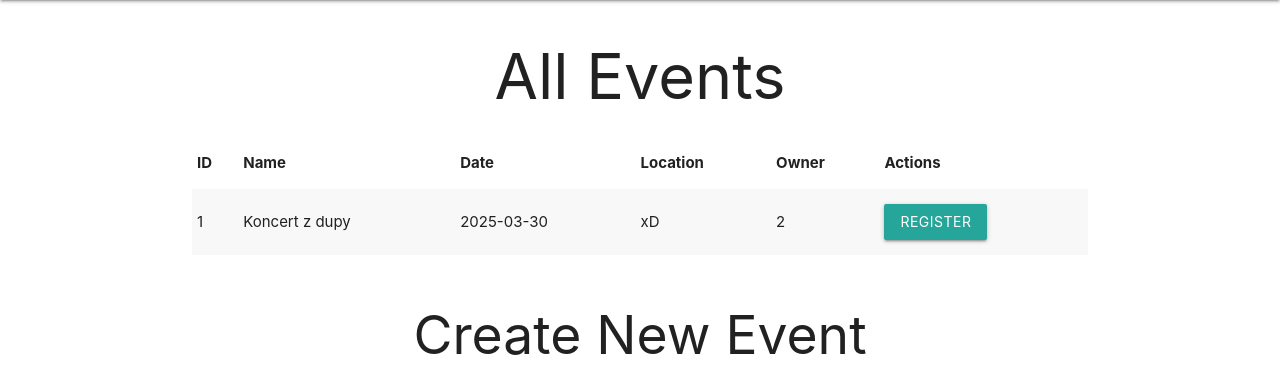
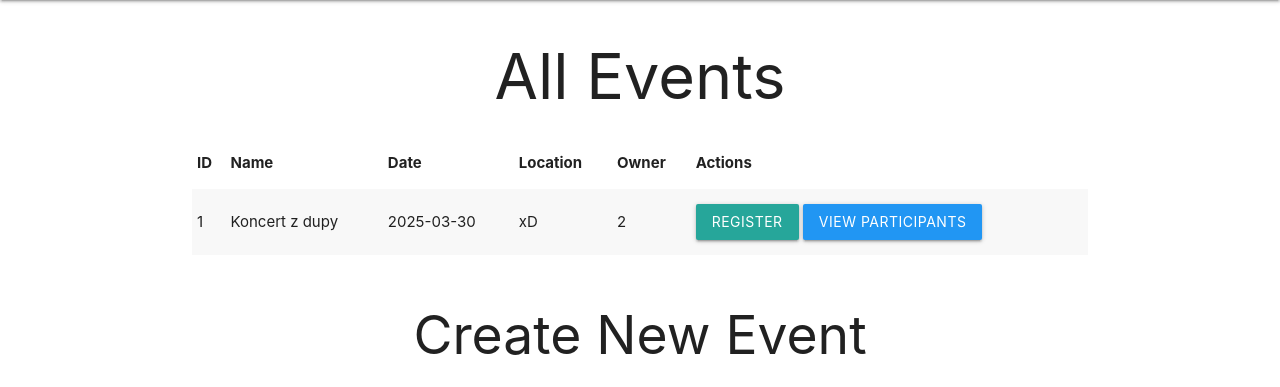
Before and after one commit to br3jski/AeroPlan_PRJ, a Flask app: page /events-page in a window 1280 px wide. Shown: the part 200-587 px from the top of the page. Run offline with Flask 3, Linux system fonts and the light colour scheme; data comes from the database, SQL or seed files in the repository; both versions use the stored data as it was after the commit.

Commit message:
fix, add dockerfile

```diff
--- a/app.py
+++ b/app.py
@@ -1,5 +1,5 @@
 from flask import Flask, request, jsonify, render_template
-from database import create_event, get_all_events, create_user, get_all_users, register_user_for_event
+from database import create_event, get_all_events, create_user, get_all_users, register_user_for_event, User
 import sqlite3
 import os
 
@@ -53,6 +53,62 @@ def get_events():
         return jsonify(serialized_events), 200
     except sqlite3.Error as e:
         return jsonify({'error': str(e)}), 500
+
+@app.route('/events/<int:event_id>/participants', methods=['GET'])
+def get_event_participants(event_id):
+    try:
+        print(f"Fetching participants for event ID: {event_id}")
+        participants = get_event_users(event_id)
+        print(f"Found {len(participants)} participants")
+        # Properly serialize user objects
+        serialized_participants = [{"id": user.user_id, "username": user.user_name} for user in participants]
+        return jsonify(serialized_participants), 200
+    except Exception as e:
+        # Catch ANY exception, not just sqlite3.Error
+        error_message = str(e)
+        print(f"Error getting participants: {error_message}")
+        return jsonify({'error': error_message}), 500
+
+def get_event_users(event_id):
+    """Get all users registered for a specific event."""
+    conn = None
+    try:
+        conn = sqlite3.connect('events.db')
+        cursor = conn.cursor()
+
+        # First, check if the user_event table exists
+        cursor.execute("SELECT name FROM sqlite_master WHERE type='table' AND name='user_event'")
+        if not cursor.fetchone():
+            print("user_event table doesn't exist!")
+            return []
+
+        # Check users table structure
+        cursor.execute("PRAGMA table_info(users)")
+        columns = cursor.fetchall()
+        print(f"Users table columns: {columns}")
+
+        # Modified query using correct column names from the database
+        cursor.execute('''
+            SELECT u.id, u.username FROM users u
+            JOIN user_event ue ON u.id = ue.user_id
+            WHERE ue.event_id = ?
+        ''', (event_id,))
+        rows = cursor.fetchall()
+        print(f"Query returned {len(rows)} rows")
+
+        users = []
+        for row in rows:
+            print(f"Processing row: {row}")
+            users.append(User(row[0], row[1]))
+        return users
+    except Exception as e:
+        print(f"Database error in get_event_users: {str(e)}")
+        if conn:
+            conn.close()
+        raise
+    finally:
+        if conn:
+            conn.close()
 
 @app.route('/users', methods=['POST'])
 def create_new_user():
--- a/templates/events.html
+++ b/templates/events.html
@@ -6,6 +6,13 @@
     <style>
         .input-field label {
             color: #9e9e9e !important;
+        }
+        .modal {
+            max-width: 500px;
+        }
+        .action-buttons {
+            display: flex;
+            gap: 5px;
         }
     </style>
 {% endblock %}
@@ -51,14 +58,50 @@
         </div>
     </div>
 </div>
+
+<!-- User Selection Modal -->
+<div id="user-select-modal" class="modal">
+    <div class="modal-content">
+        <h4>Select a User</h4>
+        <div class="input-field">
+            <select id="user-dropdown" class="browser-default">
+                <option value="" disabled selected>Choose a user</option>
+                <!-- Users will be populated dynamically -->
+            </select>
+        </div>
+    </div>
+    <div class="modal-footer">
+        <a href="#!" class="modal-close waves-effect waves-light btn-flat">Cancel</a>
+        <a href="#!" id="confirm-registration" class="waves-effect waves-light btn">Register</a>
+    </div>
+</div>
+
+<!-- Participants Modal -->
+<div id="participants-modal" class="modal">
+    <div class="modal-content">
+        <h4>Event Participants</h4>
+        <div id="participants-list">
+            <p>Loading participants...</p>
+        </div>
+    </div>
+    <div class="modal-footer">
+        <a href="#!" class="modal-close waves-effect waves-light btn">Close</a>
+    </div>
+</div>
 {% endblock %}
 
 {% block scripts %}
 <script>
+    let selectedEventId = null;
+
     document.addEventListener('DOMContentLoaded', function() {
         // Initialize datepicker
         var dateElems = document.querySelectorAll('input[type="date"]');
         var dateInstances = M.Datepicker.init(dateElems, {});
+
+        // Initialize modal
+        var modalElems = document.querySelectorAll('.modal');
+        var modalInstances = M.Modal.init(modalElems, {});
 
         // Fetch events
         fetch('/events')
@@ -97,7 +140,10 @@
                         <td>${event.date}</td>
                         <td>${event.place}</td>
                         <td>${event.owner_id}</td>
-                        <td><button class="btn waves-effect waves-light" onclick="registerForEvent(${event.id})">Register</button></td>
+                        <td class="action-buttons">
+                            <button class="btn waves-effect waves-light" onclick="openRegistrationModal(${event.id})">Register</button>
+                            <button class="btn waves-effect waves-light blue" onclick="viewParticipants(${event.id})">View Participants</button>
+                        </td>
                     `;
                     tbody.appendChild(tr);
                 });
@@ -111,7 +157,6 @@
             });
 
         // Handle form submission
-
         document.getElementById('create-event-form').addEventListener('submit', function(e) {
             e.preventDefault();
 
@@ -153,12 +198,49 @@
                     `<p class="red-text">Failed to create event: ${error.message}</p>`;
             });
         });
+
+        // Set up registration confirmation button
+        document.getElementById('confirm-registration').addEventListener('click', function() {
+            const userId = document.getElementById('user-dropdown').value;
+            if (!userId) {
+                alert('Please select a user');
+                return;
+            }
+
+            registerUserForEvent(selectedEventId, userId);
+            // Close the modal
+            M.Modal.getInstance(document.getElementById('user-select-modal')).close();
+        });
     });
 
-    function registerForEvent(eventId) {
-        const userId = prompt("Enter your user ID to register:");
-        if (!userId) return;
+    function openRegistrationModal(eventId) {
+        selectedEventId = eventId;
 
+        // Clear previous options
+        const dropdown = document.getElementById('user-dropdown');
+        dropdown.innerHTML = '<option value="" disabled selected>Choose a user</option>';
+
+        // Fetch users for the dropdown
+        fetch('/users')
+            .then(response => response.json())
+            .then(users => {
+                users.forEach(user => {
+                    const option = document.createElement('option');
+                    option.value = user.id;
+                    option.textContent = `${user.username} (ID: ${user.id})`;
+                    dropdown.appendChild(option);
+                });
+
+                // Open the modal
+                M.Modal.getInstance(document.getElementById('user-select-modal')).open();
+            })
+            .catch(error => {
+                console.error('Error fetching users:', error);
+                alert('Error loading users. Please try again.');
+            });
+    }
+
+    function registerUserForEvent(eventId, userId) {
         fetch(`/events/${eventId}/register`, {
             method: 'POST',
             headers: {
@@ -175,5 +257,44 @@
             alert("Failed to register for the event. Please try again.");
         });
     }
+
+    function viewParticipants(eventId) {
+        // Show loading state
+        document.getElementById('participants-list').innerHTML = '<p>Loading participants...</p>';
+
+        // Open the modal
+        M.Modal.getInstance(document.getElementById('participants-modal')).open();
+
+        // Fetch participants
+        fetch(`/events/${eventId}/participants`)
+            .then(response => {
+                if (!response.ok) {
+                    throw new Error('Failed to load participants');
+                }
+                return response.json();
+            })
+            .then(participants => {
+                const participantsList = document.getElementById('participants-list');
+
+                if (participants.length === 0) {
+                    participantsList.innerHTML = '<p>No participants registered for this event yet.</p>';
+                    return;
+                }
+
+                // Create a list of participants
+                let html = '<ul class="collection">';
+                participants.forEach(participant => {
+                    html += `<li class="collection-item">${participant.username} (ID: ${participant.id})</li>`;
+                });
+                html += '</ul>';
+
+                participantsList.innerHTML = html;
+            })
+            .catch(error => {
+                console.error('Error fetching participants:', error);
+                document.getElementById('participants-list').innerHTML =
+                    '<p class="red-text">Error loading participants. Please try again.</p>';
+            });
+    }
 </script>
 {% endblock %}
```
Also changed, not shown: events.db, 1 other file.
